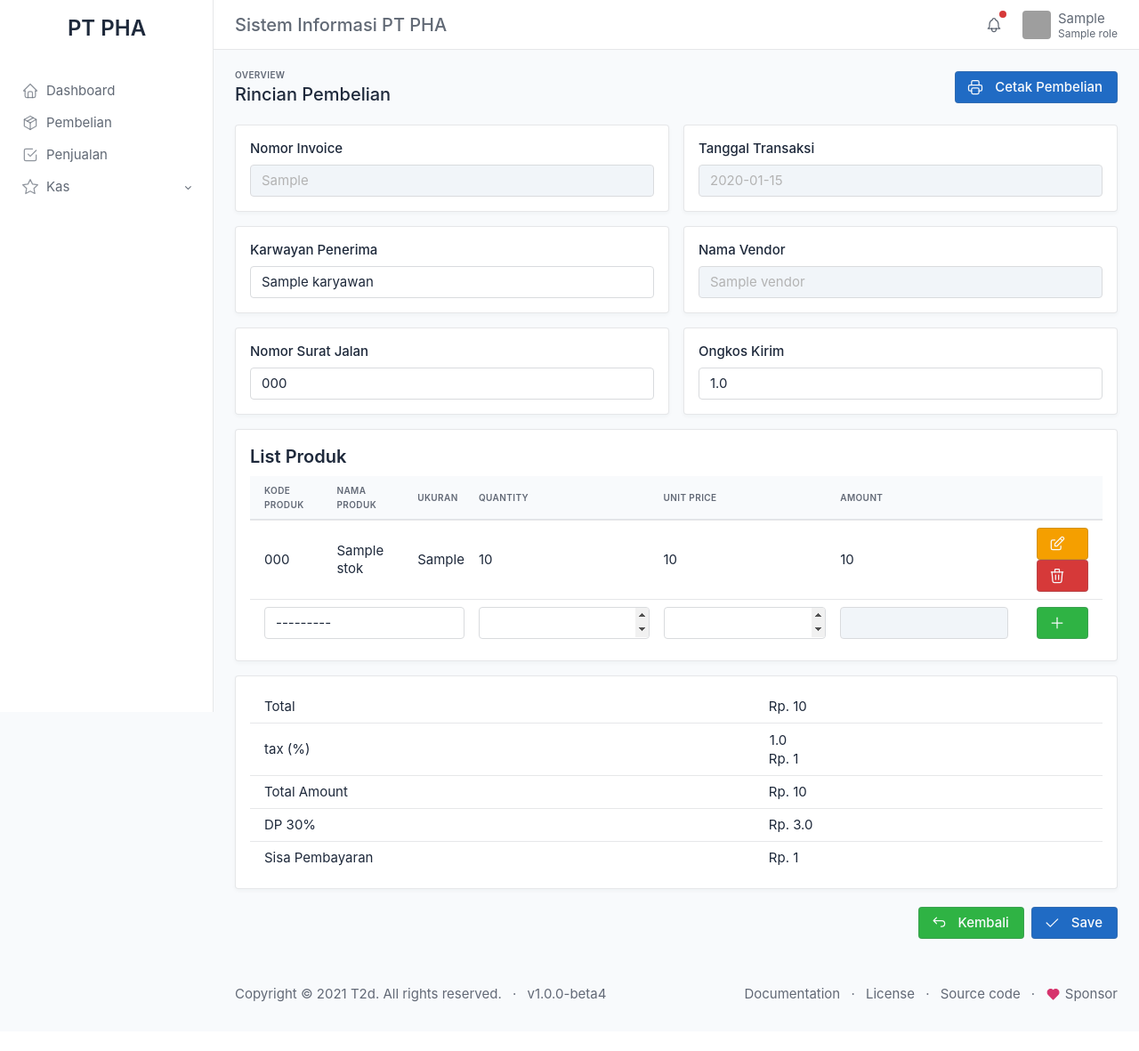
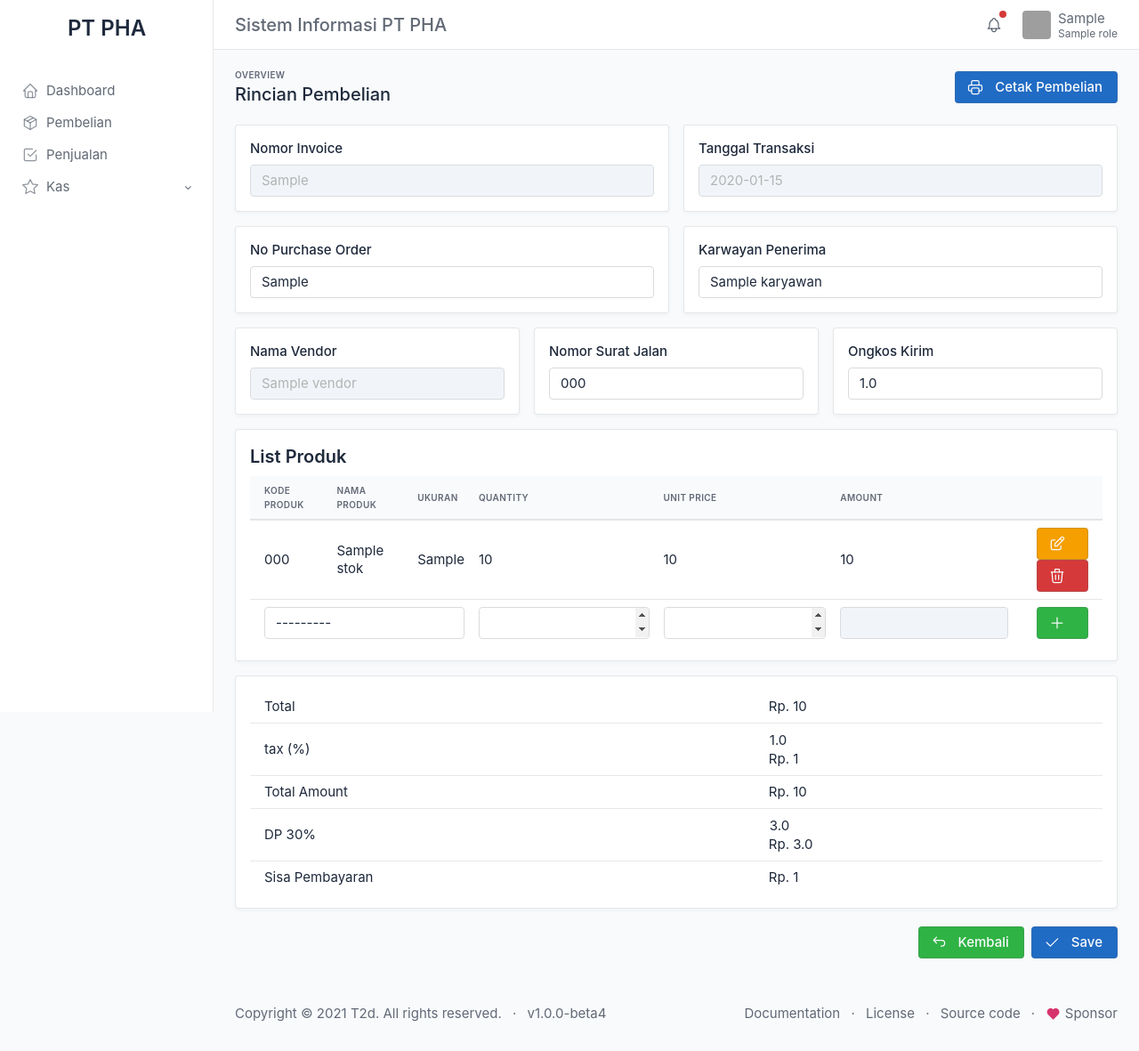
Before and after one commit to EkyGalih/edisalkes, a Django app: page /pembelian/detail/00000000-0000-0000-0000-000000000001 in a window 1280 px wide. Shown: the whole page at 89% size. Before the commit the page ends 1126 px from the top, so only its background shows below. Run offline with Django 3.2, Linux system fonts and the light colour scheme; a user stored in the database is signed in; tables that the repository leaves empty hold one stand-in row (values such as "Sample post"); parts of the project's set-up code (start-up, migrations or seed data) failed here and were passed over; some libraries are stand-ins or nearby versions; grey boxes are pictures that could not be loaded.

Commit message:
add no purchase order di pembelian

```diff
--- a/src/forms/purchase_forms.py
+++ b/src/forms/purchase_forms.py
@@ -4,11 +4,12 @@ from src.models import *
 from django.forms.widgets import Select, SelectMultiple
 from django.forms import ModelChoiceField
 
+
 class PurchaseForm(forms.ModelForm):
 
     class Meta:
         model = Purchases
-        fields = ('invoice_no','transaction_date','vendor_name')
+        fields = ('invoice_no', 'transaction_date', 'vendor_name')
 
     def __init__(self, *args, **kwargs):
         super(PurchaseForm, self).__init__(*args, **kwargs)
@@ -19,11 +20,13 @@ class PurchaseForm(forms.ModelForm):
         self.fields['transaction_date'].widget.attrs['class'] = "form-control"
         self.fields['vendor_name'].widget.attrs['class'] = "form-control"
 
+
 class PurchaseFormEdit(forms.ModelForm):
 
     class Meta:
         model = Purchases
-        fields = ('invoice_no','transaction_date','vendor_name','dp','receiver_name','ongkos_kirim','nomor_surat_jalan','tax_persen')
+        fields = ('invoice_no', 'transaction_date', 'vendor_name', 'dp',
+                  'receiver_name', 'ongkos_kirim', 'nomor_surat_jalan', 'tax_persen', 'no_purchase_order')
 
     def __init__(self, *args, **kwargs):
         super(PurchaseFormEdit, self).__init__(*args, **kwargs)
@@ -31,6 +34,7 @@ class PurchaseFormEdit(forms.ModelForm):
         self.fields["transaction_date"].required = True
         self.fields["vendor_name"].required = True
         self.fields["receiver_name"].required = True
+        self.fields["no_purchase_order"].required = True
         self.fields['invoice_no'].widget.attrs['class'] = "form-control"
         self.fields['transaction_date'].widget.attrs['class'] = "form-control"
         self.fields['vendor_name'].widget.attrs['class'] = "form-control"
@@ -38,6 +42,8 @@ class PurchaseFormEdit(forms.ModelForm):
         self.fields['receiver_name'].widget.attrs['class'] = "form-control"
         self.fields['ongkos_kirim'].widget.attrs['class'] = "form-control"
         self.fields['nomor_surat_jalan'].widget.attrs['class'] = "form-control"
+        self.fields['no_purchase_order'].widget.attrs['class'] = "form-control"
+
 
 class PurchaseFormEdit2(forms.ModelForm):
 
@@ -49,11 +55,11 @@ class PurchaseFormEdit2(forms.ModelForm):
         super(PurchaseFormEdit2, self).__init__(*args, **kwargs)
         self.fields["vendor_name"].required = True
 
+
 class SelectWithOptionAttribute(Select):
 
-
     def create_option(self, name, value, label, selected, index,
-                    subindex=None, attrs=None):
+                      subindex=None, attrs=None):
         # This allows using strings labels as usual
         if isinstance(label, dict):
             opt_attrs = label.copy()
@@ -61,17 +67,18 @@ class SelectWithOptionAttribute(Select):
         else:
             opt_attrs = {}
         option_dict = super().create_option(name, value,
-            label, selected, index, subindex=subindex, attrs=attrs)
-        for key,val in opt_attrs.items():
+                                            label, selected, index, subindex=subindex, attrs=attrs)
+        for key, val in opt_attrs.items():
             option_dict['attrs'][key] = val
         return option_dict
 
+
 class HargaChoiceField(ModelChoiceField):
-# Use our custom widget:
+    # Use our custom widget:
     widget = SelectWithOptionAttribute
 
     def label_from_instance(self, obj):
-    # 'obj' will be an Ingredient
+        # 'obj' will be an Ingredient
         return {
             # the usual label:
             'label': super().label_from_instance(obj),
@@ -79,11 +86,13 @@ class HargaChoiceField(ModelChoiceField):
             'data-price': obj.harga_beli
         }
 
+
 class PurchaseDetailForm(forms.ModelForm):
 
     class Meta:
         model = PurchaseDetail
-        fields = ("product_code","product_name","quantity","size","unit_price",)
+        fields = ("product_code", "product_name",
+                  "quantity", "size", "unit_price",)
 
         field_classes = {
             'product_name': HargaChoiceField
--- a/src/models/TransactionRecord_M.py
+++ b/src/models/TransactionRecord_M.py
@@ -113,6 +113,7 @@ class Purchases(models.Model):
     total = models.FloatField()
     tax_persen = models.FloatField(blank=True, null=True)
     tax = models.FloatField()
+    no_purchase_order = models.CharField(max_length=100)
     total_amount = models.FloatField()
     ongkos_kirim = models.FloatField(blank=True, null=True)  # field tambahan
     nomor_surat_jalan = models.CharField(
--- a/src/templates/backend/detail-purchase.html
+++ b/src/templates/backend/detail-purchase.html
@@ -76,6 +76,15 @@
             </div>
         </div>
     </div>
+    <div class="col-sm-7 col-lg-6">
+        <div class="card">
+            <div class="card-body">
+
+                <label class="form-label">No Purchase Order</label>
+                <input type="text" class="form-control" id="id_no_purchase_order" value="{{trs.no_purchase_order}}" name="no_purchase_order">
+            </div>
+        </div>
+    </div>
     <div class="col-lg-6">
         <div class="card">
             <div class="card-body">
@@ -96,7 +105,7 @@
             </div>
         </div>
     </div>
-    <div class="col-6">
+    <div class="col-4">
         <div class="card">
             <div class="card-body">
 
@@ -110,7 +119,7 @@
         </div>
     </div>
 
-    <div class="col-lg-6">
+    <div class="col-lg-4">
         <div class="card">
             <div class="card-body">
                 <label class="form-label">Nomor Surat Jalan</label>
@@ -119,7 +128,7 @@
         </div>
     </div>
 
-    <div class="col-lg-6">
+    <div class="col-lg-4">
         <div class="card">
             <div class="card-body">
                 <label class="form-label">Ongkos Kirim</label>
@@ -234,8 +243,8 @@
                         <td style="width: 60%;">DP 30%</td>
                         <td>
 
+                            <input type="text" class="form-control form-control-flush" value="{{trs.total_amount|multiply:0.30}}" id="id_dp" name="dp" placeholder="Text..">
                             {{trs.total_amount|multiply:0.30|format_rupiah}}
-                            <input type="hidden" class="form-control form-control-flush" value="{{trs.total_amount|multiply:0.30}}" readonly id="id_dp" name="dp" placeholder="Text..">
                         </td>
                         {% comment %} <td>
                             <div class="input-icon mb-3">
```
